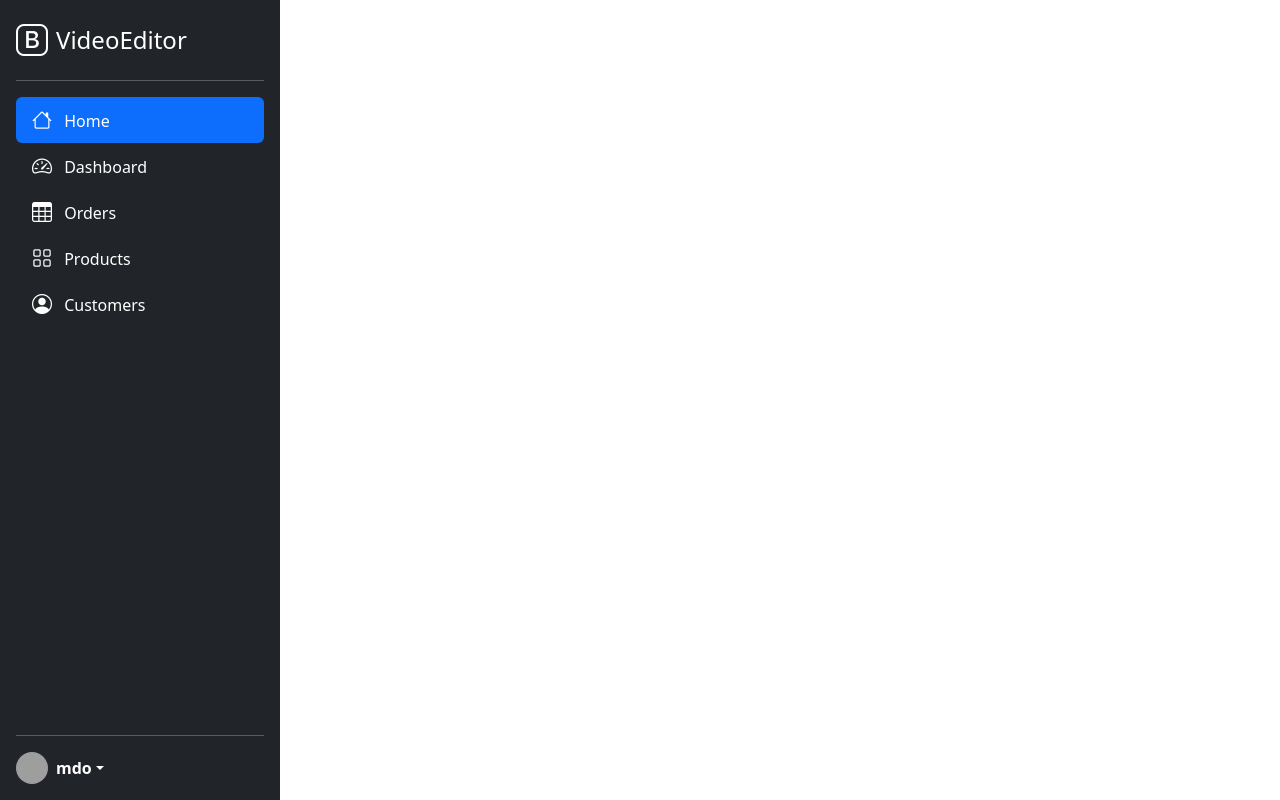
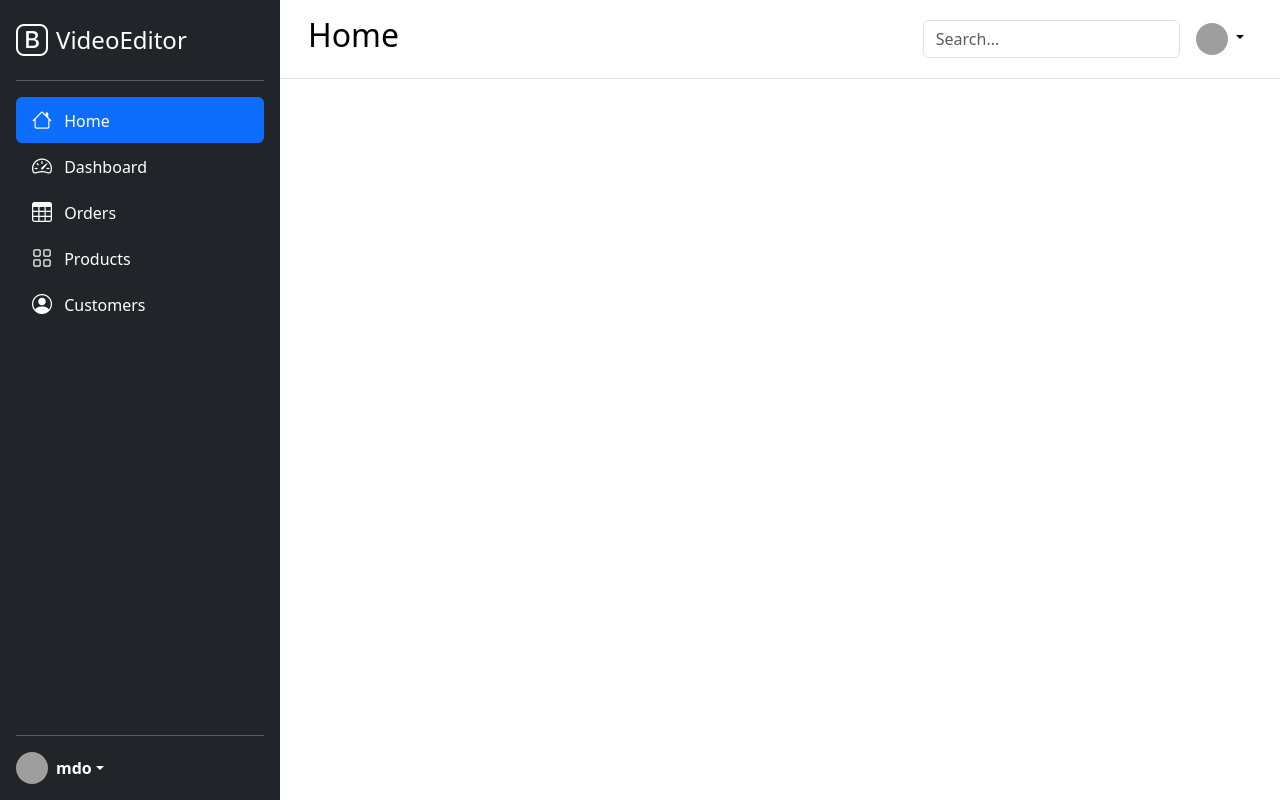
Before and after one commit to alexandrularion/learn-css-frameworks, a plain HTML site: page JavaScriptRO41/dashboard/index.html in a window 1280 px wide. Drawn offline with nearby package versions, Linux system fonts and the light colour scheme; grey boxes are pictures that could not be loaded.

Commit message:
Added top navbar for the dashboard project

```diff
--- a/JavaScriptRO41/dashboard/index.html
+++ b/JavaScriptRO41/dashboard/index.html
@@ -85,6 +85,60 @@
       </div>
     </div>
 
+    <!-- Main Content -->
+    <main>
+      <header class="p-3 mb-3 border-bottom">
+        <div class="container-fluid">
+          <div
+            class="d-flex flex-wrap align-items-center justify-content-between"
+          >
+            <a
+              href="/"
+              class="d-flex align-items-center mb-2 mb-lg-0 link-body-emphasis text-decoration-none"
+            >
+              <h2>Home</h2>
+            </a>
+            <div class="d-flex align-items-center me-2">
+              <form
+                class="col-12 col-lg-auto mb-3 mb-lg-0 me-lg-3"
+                role="search"
+              >
+                <input
+                  type="search"
+                  class="form-control"
+                  placeholder="Search..."
+                  aria-label="Search"
+                />
+              </form>
+              <div class="dropdown text-end">
+                <a
+                  href="#"
+                  class="d-block link-body-emphasis text-decoration-none dropdown-toggle"
+                  data-bs-toggle="dropdown"
+                  aria-expanded="false"
+                >
+                  <img
+                    src="https://github.com/mdo.png"
+                    alt="mdo"
+                    width="32"
+                    height="32"
+                    class="rounded-circle"
+                  />
+                </a>
+                <ul class="dropdown-menu text-small">
+                  <li><a class="dropdown-item" href="#">New project...</a></li>
+                  <li><a class="dropdown-item" href="#">Settings</a></li>
+                  <li><a class="dropdown-item" href="#">Profile</a></li>
+                  <li><hr class="dropdown-divider" /></li>
+                  <li><a class="dropdown-item" href="#">Sign out</a></li>
+                </ul>
+              </div>
+            </div>
+          </div>
+        </div>
+      </header>
+    </main>
+
     <!-- Bootstrap JS -->
     <script
       src="https://cdn.jsdelivr.net/npm/@popperjs/core@2.11.8/dist/umd/popper.min.js"
```
